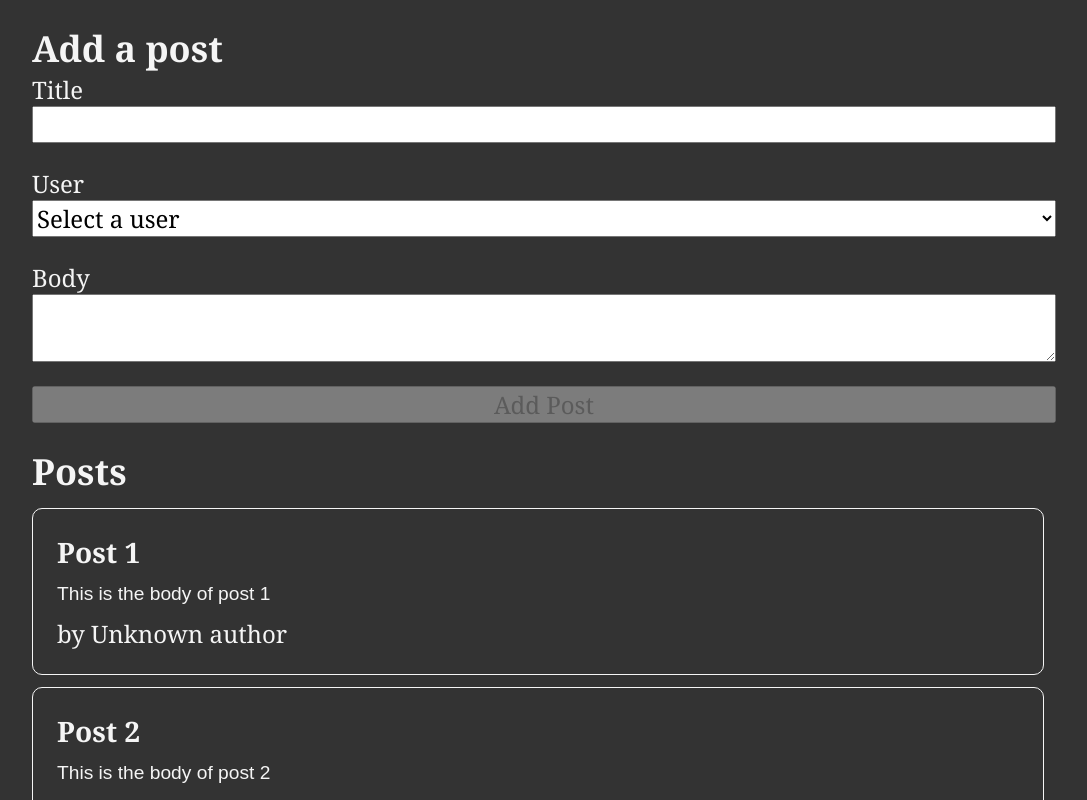
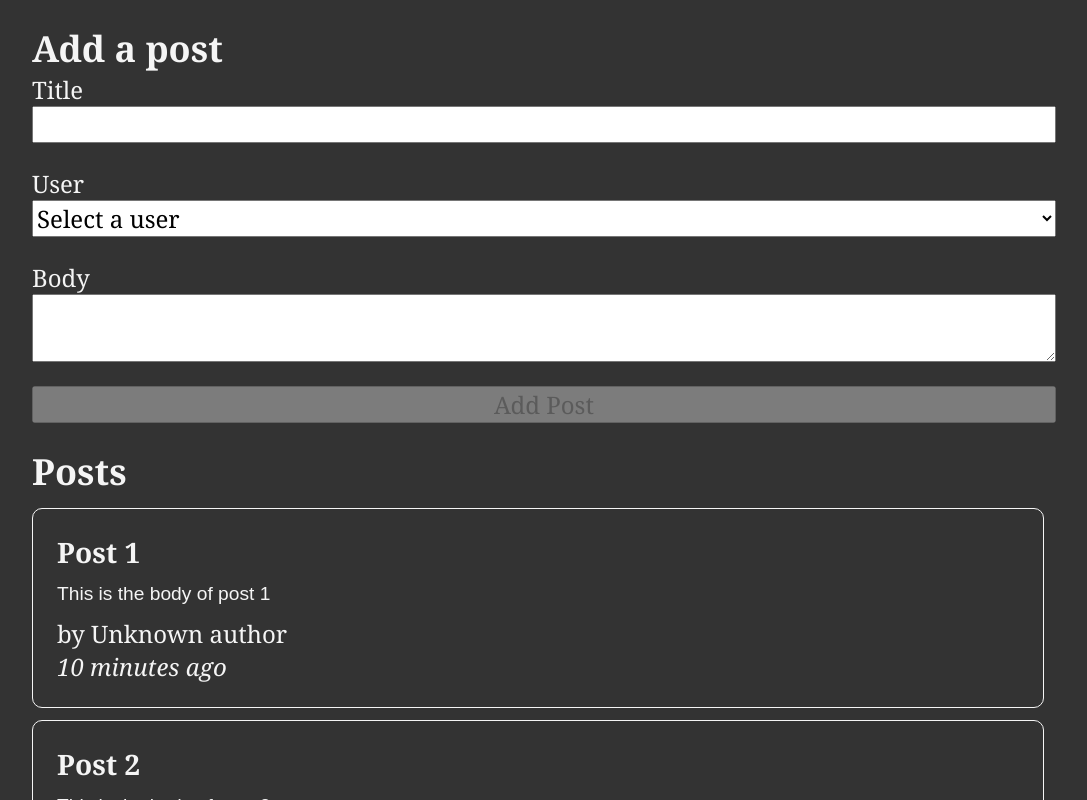
Before and after one commit to AndresPaulino/redux_tutorial, a React (Create React App) app: page / in a window 1280 px wide. Shown: the top 800 px of the page, without its empty margins (96-1183 px from the left). Built offline with nearby package versions, Linux system fonts and the light colour scheme.

Commit message:
Import date-fns dep and add TimeAgo component

```diff
--- a/package.json
+++ b/package.json
@@ -8,6 +8,7 @@
     "@testing-library/react": "^13.3.0",
     "@testing-library/user-event": "^13.5.0",
     "cra-template": "1.2.0",
+    "date-fns": "^2.28.0",
     "react": "^18.1.0",
     "react-dom": "^18.1.0",
     "react-redux": "^8.0.2",
--- a/src/features/posts/PostsList.js
+++ b/src/features/posts/PostsList.js
@@ -1,6 +1,7 @@
 import { useSelector } from 'react-redux';
 import { selectAllPosts } from './postsSlice';
 import PostAuthor from './PostAuthor';
+import TimeAgo from './TimeAgo';
 
 function PostsList() {
   const posts = useSelector(selectAllPosts);
@@ -8,12 +9,12 @@
   const renderedPosts = posts.map((post) => (
     <article key={posts.id}>
       <h3>{post.title}</h3>
-          <p>{post.body}</p>
-            <PostAuthor userId={post.userId} />
+      <p>{post.body}</p>
+      <PostAuthor userId={post.userId} />
+      <TimeAgo timestamp={post.date} />
     </article>
   ));
 
-    console.log(posts)
   return (
     <div>
       <h2>Posts</h2>
--- /dev/null
+++ b/src/features/posts/TimeAgo.js
@@ -0,0 +1,19 @@
+import { parseISO, formatDistanceToNow } from 'date-fns';
+
+import React from 'react';
+
+function TimeAgo({ timestamp }) {
+  let timeAgo = '';
+  if (timestamp) {
+    const date = parseISO(timestamp);
+    const timePeriod = formatDistanceToNow(date);
+    timeAgo = `${timePeriod} ago`;
+  }
+  return (
+    <span title='timestamp'>
+      <i>{timeAgo}</i>
+    </span>
+  );
+}
+
+export default TimeAgo;
--- a/src/features/posts/postsSlice.js
+++ b/src/features/posts/postsSlice.js
@@ -1,15 +1,18 @@
 import { createSlice, nanoid } from '@reduxjs/toolkit';
+import { sub } from 'date-fns';
 
 const initialState = [
   {
     id: 1,
     title: 'Post 1',
     body: 'This is the body of post 1',
+    date: sub(new Date(), { minutes: 10 }).toISOString(),
   },
   {
     id: 2,
     title: 'Post 2',
     body: 'This is the body of post 2',
+    date: sub(new Date(), { minutes: 10 }).toISOString(),
   },
 ];
 
@@ -27,6 +30,7 @@
             id: nanoid(),
             title,
             body,
+            date: new Date().toISOString(),
             userId,
           },
         };
```
Also changed, not shown: 1 other file (tests, documents, lock files or other folders).
